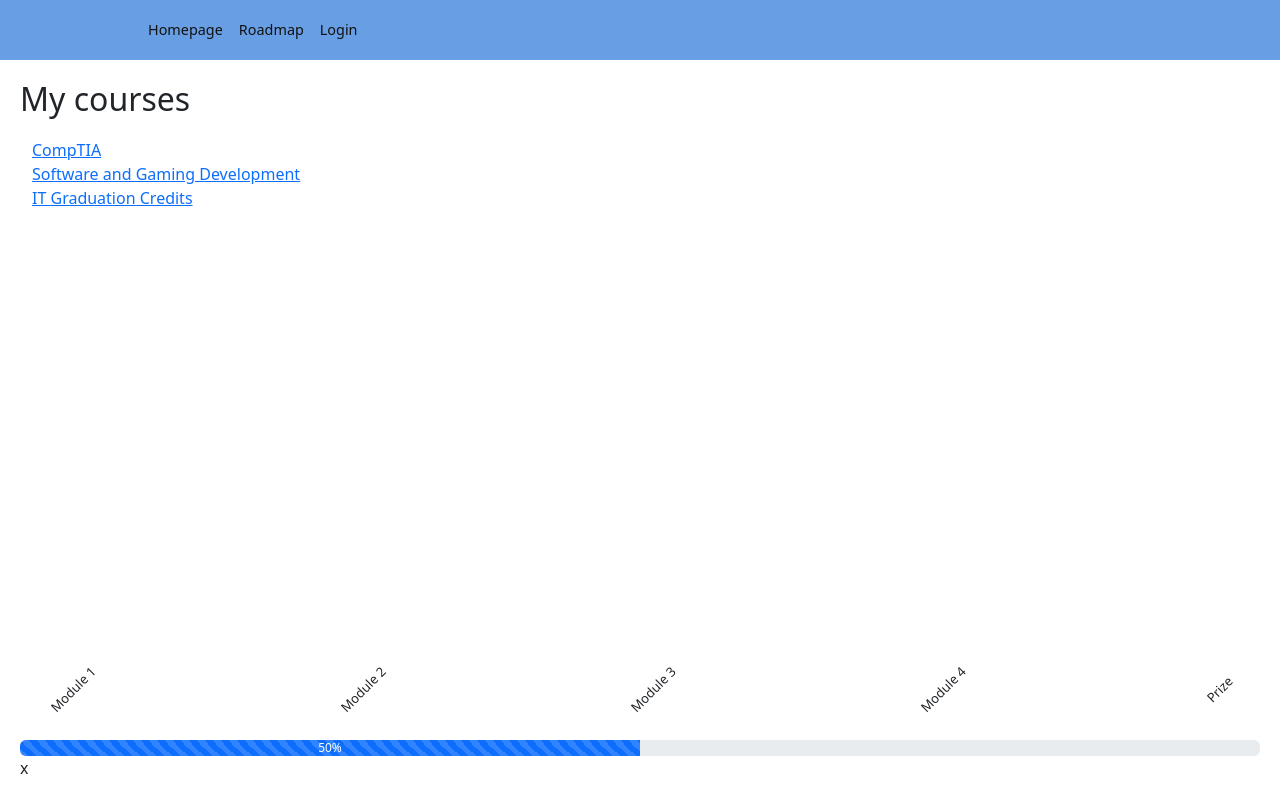
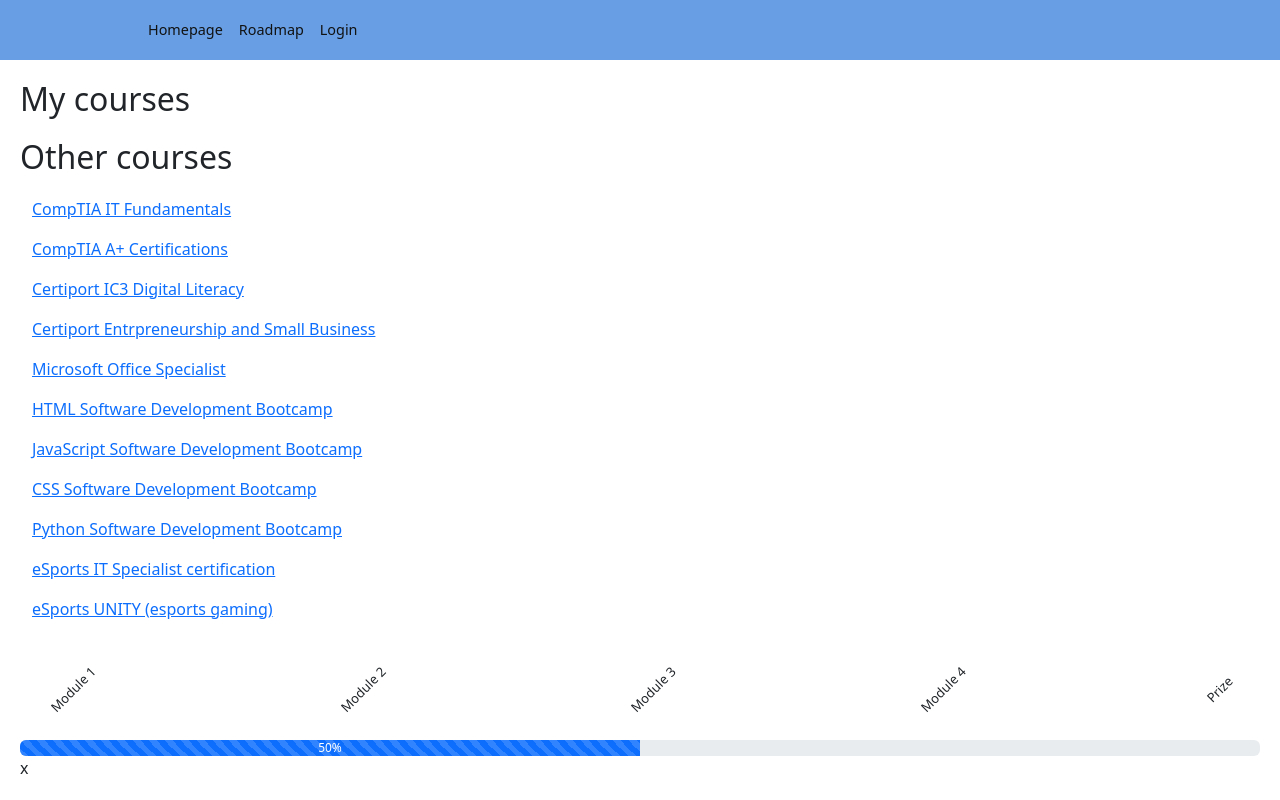
Before and after one commit to cfgcolumbus23/Team-15, a React (Create React App) app in the folder learning-app/: page /Mycourses in a window 1280 px wide. Built offline with nearby package versions, Linux system fonts and the light colour scheme.

Commit message:
fixed my courses

```diff
--- a/learning-app/src/components/Rewardbar/RewardbarElement.js
+++ b/learning-app/src/components/Rewardbar/RewardbarElement.js
@@ -39,4 +39,5 @@
         </div>
       );
     };
+
 export default RewardBar;
--- a/learning-app/src/pages/mycourses.js
+++ b/learning-app/src/pages/mycourses.js
@@ -7,46 +7,71 @@
     path: 1,
     progress: 50,
     rewards: 50,
-    courses: ['IT Graduation Credits','CompTIA']
+    courses: ['IT Graduation Credits','CompTIA IT Fundamentals']
 }
 // Example Course List
 const courses = new Map([
-    ['CompTIA','https://www.youtube.com/channel/UC3kFmMxz3IdLdz4TxA9a4DQ'],
+    ['CompTIA IT Fundamentals','https://www.youtube.com/channel/UC3kFmMxz3IdLdz4TxA9a4DQ'],
+    ['CompTIA A+ Certifications','https://www.comptia.org/certifications/a'],
+    ['Certiport IC3 Digital Literacy','https://certiport.pearsonvue.com/Certifications/IC3/Digital-Literacy-Certification/Overview.aspx'],
+    ['Certiport Entrpreneurship and Small Business','https://certiport.pearsonvue.com/Certifications/ESB/Certification/Overview.aspx'],
+    ['Microsoft Office Specialist','https://support.microsoft.com/en-gb/topic/earn-a-microsoft-office-specialist-mos-certification-0885c944-167c-51ea-1cdc-8f65952bd1b8'],
+    ['HTML Software Development Bootcamp','https://www.youtube.com/watch?v=F3ztn4H6Ftg'],
+    ['JavaScript Software Development Bootcamp','https://www.youtube.com/watch?v=F3ztn4H6Ftg'],
+    ['CSS Software Development Bootcamp','https://www.youtube.com/watch?v=F3ztn4H6Ftg'],
+    ['Python Software Development Bootcamp','https://www.youtube.com/watch?v=F3ztn4H6Ftg'],
+    ['eSports IT Specialist certification','https://pyramidcdc.org/smartnet'],
+    ['eSports UNITY (esports gaming)','https://pyramidcdc.org/smartnet'],
     ['Software and Gaming Development','https://www.youtube.com/watch?v=F3ztn4H6Ftg'],
     ['IT Graduation Credits','https://education.ohio.gov/Topics/Ohio-s-Graduation-Requirements/Contacts-and-Resources/Industry-Recognized-Credentials/Industry-Recognized-Credentials-by-Career-Field/Information-Technology'],
 ]);
 
-function UserCourses() {
+function FilterCourses(){
+    let enrolled = new Map();
+    let notenrolled = new Map();
+    courses.forEach((key,value) =>{
+        if(user.courses.includes(key)){
+            enrolled.set(value,key);
+        } else {
+            notenrolled.set(value,key);
+        }
+    });
     let coursesList=[];
-    courses.forEach((index, course) => {
-      coursesList.push(<li key={index}><a href={index}>{course}</a></li>);
+    enrolled.forEach((index,course)=>{
+        coursesList.push(<p key={index}><a href={index} className="text-sm font-semibold leading-6 text-gray-900">{course}</a></p>);
     });
-    return (
-      <div>
-        <h2>My courses</h2>
-        <ul>{coursesList}</ul>
-      </div>
+    let othersList=[];
+    notenrolled.forEach((index,course)=>{
+        othersList.push(<p key={index}><a href={index} className="text-sm font-semibold leading-6 text-gray-900">{course}</a></p>);
+    });
+    return(
+        <div>
+            <h2>My courses</h2>
+            <ul>{coursesList}</ul>
+            <h2>Other courses</h2>
+            <ul>{othersList}</ul>
+        </div>
     );
-  }
+};
 
-// function OtherCourses(){
-//     let coursesList = [];
-//     others.forEach((index, course) => {
-//       coursesList.push(<li key={index}><a href={index}>{course}</a></li>);
+// function UserCourses() {
+//     let coursesList=[];
+//     courses.forEach((index, course) => {
+//       coursesList.push(<p key={index}><a href={index} className="text-sm font-semibold leading-6 text-gray-900">{course}</a></p>);
 //     });
-
 //     return (
-//       <div>
+//     <div className="min-w-0 flex-auto">
+//         <h2>My courses</h2>
 //         <ul>{coursesList}</ul>
-//       </div>
+//     </div>
 //     );
-// }
+//   }
 
 // Page
 function Mycourses(){
     return (
         <div>
-            <UserCourses />
+            <FilterCourses />
             <RewardBar />
         </div>
     );
```
